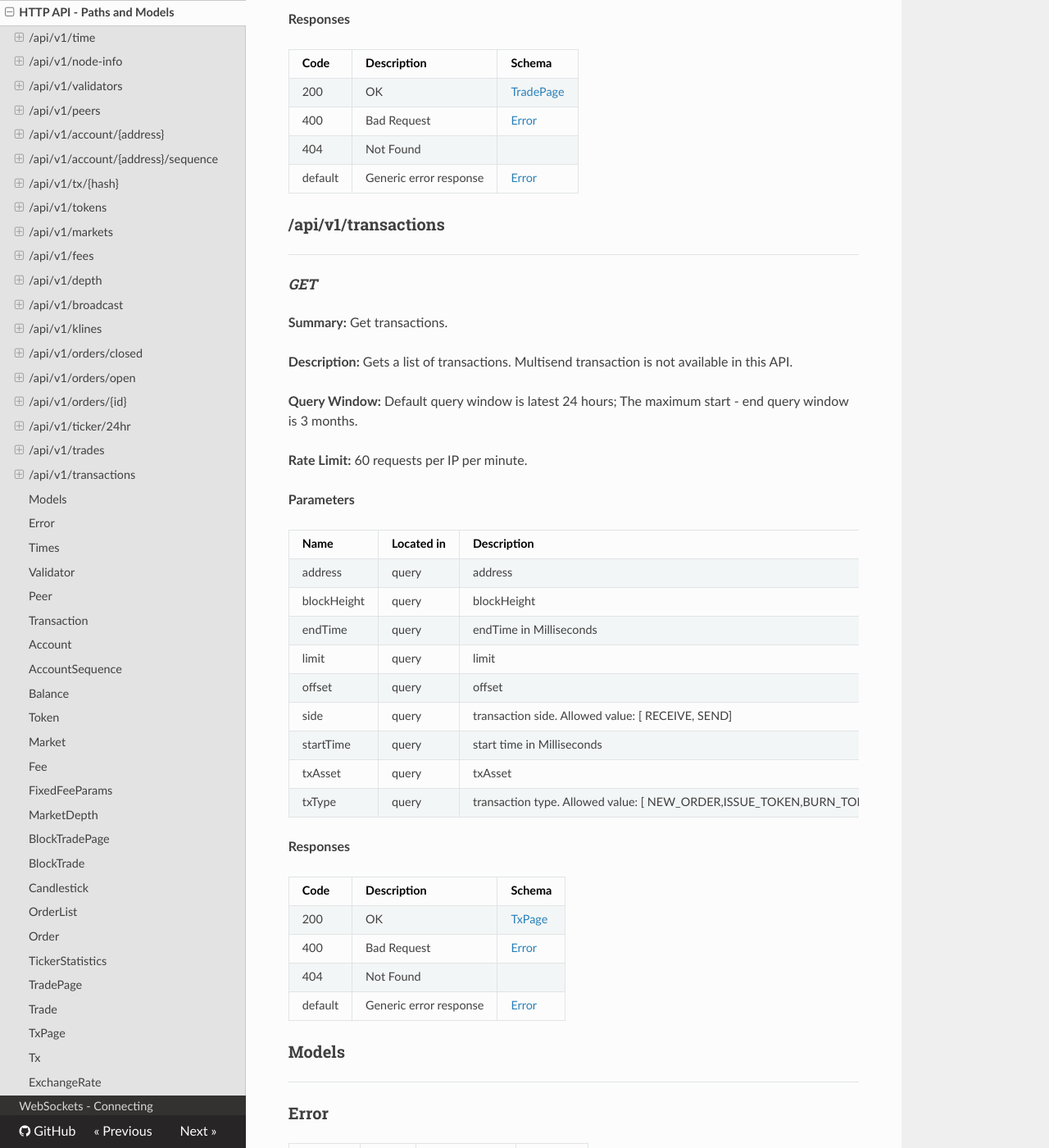
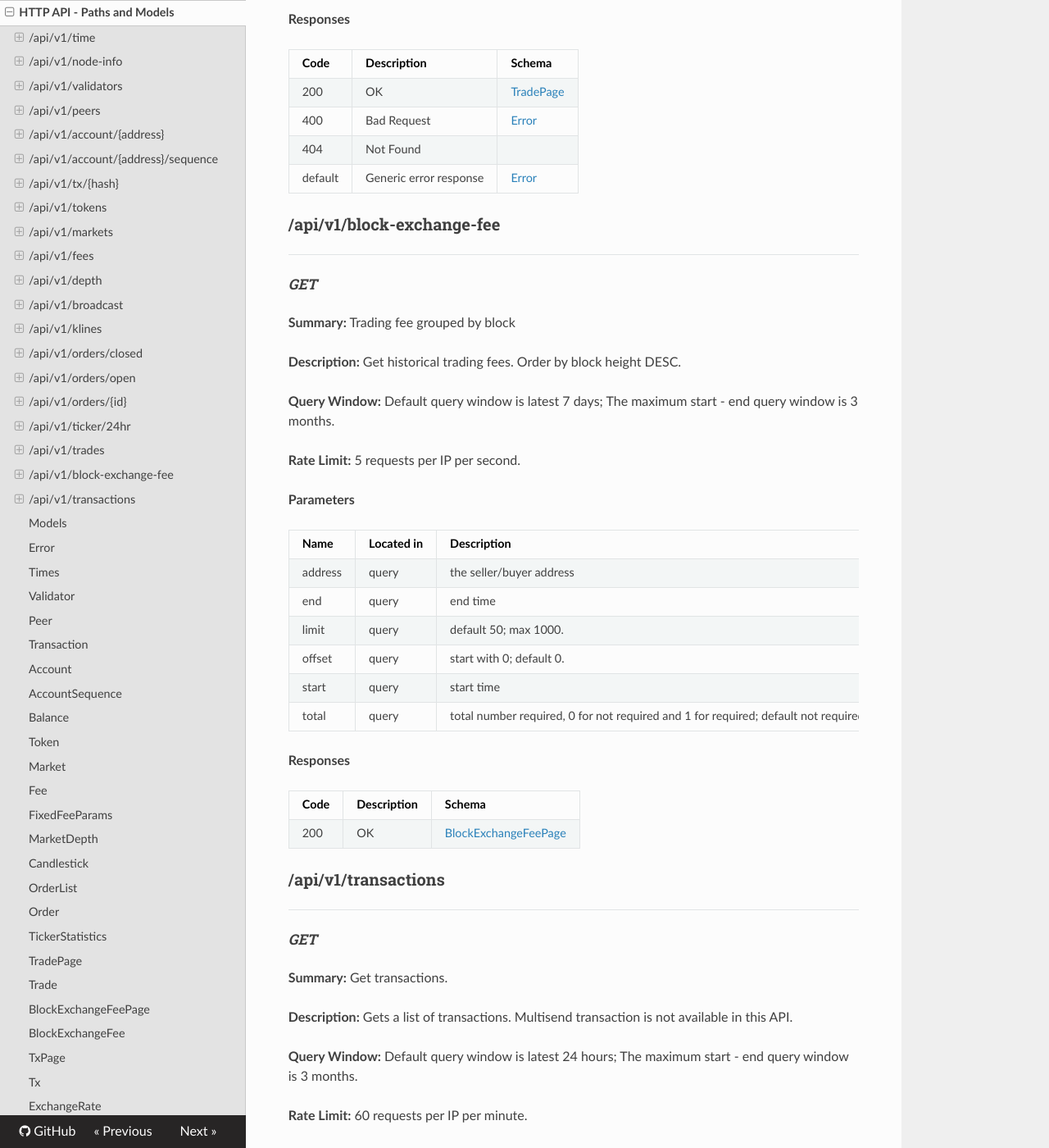
Before and after one commit to yash-sharma1/docs-site, an MkDocs documentation site: the page built from docs/api-reference/dex-api/paths.md, in a window 1280 px wide and 1400 px high, scrolled down 14563 px. Shown: the whole window at 82% size. Built offline with MkDocs 1.6.1, drawn with Linux system fonts in a browser that asks for light colours; nearby versions of some CDN libraries; some of the changed text lies outside the part shown.

Commit message:
make build fee api

```diff
--- a/docs/api-reference/dex-api/paths.md
+++ b/docs/api-reference/dex-api/paths.md
@@ -577,6 +577,35 @@ If the time window is larger than limits, only the first n klines will return. I
 | 404 | Not Found |  |
 | default | Generic error response | [Error](#error) |
 
+### /api/v1/block-exchange-fee
+---
+##### ***GET***
+**Summary:** Trading fee grouped by block
+
+**Description:** Get historical trading fees. Order by block height DESC.
+
+**Query Window:** Default query window is latest 7 days; The maximum start - end query window is 3 months.
+
+**Rate Limit:** 5 requests per IP per second.
+
+
+**Parameters**
+
+| Name | Located in | Description | Required | Schema |
+| ---- | ---------- | ----------- | -------- | ---- |
+| address | query | the seller/buyer address | No | string |
+| end | query | end time | No | long |
+| limit | query | default 50; max 1000. | No | integer |
+| offset | query | start with 0; default 0. | No | integer |
+| start | query | start time | No | long |
+| total | query | total number required, 0 for not required and 1 for required; default not required, return total=-1 in response | No | integer |
+
+**Responses**
+
+| Code | Description | Schema |
+| ---- | ----------- | ------ |
+| 200 | OK | [BlockExchangeFeePage](#blockexchangefeepage) |
+
 ### /api/v1/transactions
 ---
 ##### ***GET***
@@ -789,22 +818,6 @@ varies with msg type.
 | asks | [ string (fixed8) ] | Price and qty in decimal form, e.g. 1.00000000 | ["1.00000000","800.00000000"] |
 | bids | [ string (fixed8) ] | Price and qty in decimal form, e.g. 1.00000000 | ["1.00000000","800.00000000"] |
 
-### BlockTradePage
-
-| Name | Type | Description | Example |
-| ---- | ---- | ----------- | ------- |
-| blockTrade | [ [BlockTrade](#blocktrade) ] |  |  |
-| total | long |  |  |
-
-### BlockTrade
-
-| Name | Type | Description | Example |
-| ---- | ---- | ----------- | ------- |
-| blockTime | long | timestamp of a block |  |
-| fee | string | total fee collected |  |
-| height | long | block height |  |
-| trade | [ [Trade](#trade) ] |  |  |
-
 ### Candlestick
 
 | Name | Type | Description | Example |
@@ -831,7 +844,7 @@ varies with msg type.
 | Name | Type | Description | Example |
 | ---- | ---- | ----------- | ------- |
 | cumulateQuantity | string |  |  |
-| fee | string |  |  |
+| fee | string | trading fee on the block of this order |  |
 | lastExecutedPrice | string | price of last execution |  |
 | lastExecutedQuantity | string | quantity of last execution |  |
 | orderCreateTime | dateTime | time of order creation |  |
@@ -887,18 +900,35 @@ varies with msg type.
 | ---- | ---- | ----------- | ------- |
 | baseAsset | string | base asset |  |
 | blockHeight | long | block height |  |
-| buyFee | string | fees for buyer |  |
+| buyFee | string | trading fee for the buyer address on the block of this trade |  |
 | buyerId | string | id of buyer |  |
 | buyerOrderId | string | order id for buyer |  |
 | price | string | trade price |  |
 | quantity | string | trade quantity |  |
 | quoteAsset | string | quote asset |  |
-| sellFee | string | fees for seller |  |
+| sellFee | string | trading fee for the seller address on the block of this trade |  |
 | sellerId | string | seller ID |  |
 | sellerOrderId | string | seller order ID |  |
 | symbol | string | asset symbol |  |
 | time | long | trade time |  |
 | tradeId | string | trade ID |  |
+
+### BlockExchangeFeePage
+
+| Name | Type | Description | Example |
+| ---- | ---- | ----------- | ------- |
+| blockExchangeFee | [ [BlockExchangeFee](#blockexchangefee) ] |  |  |
+| total | long |  |  |
+
+### BlockExchangeFee
+
+| Name | Type | Description | Example |
+| ---- | ---- | ----------- | ------- |
+| address | string |  |  |
+| blockHeight | long |  |  |
+| blockTime | long | timestamp of a block |  |
+| fee | string | total fee collected |  |
+| tradeCount | long | trade count of the address on the block |  |
 
 ### TxPage
 
```
